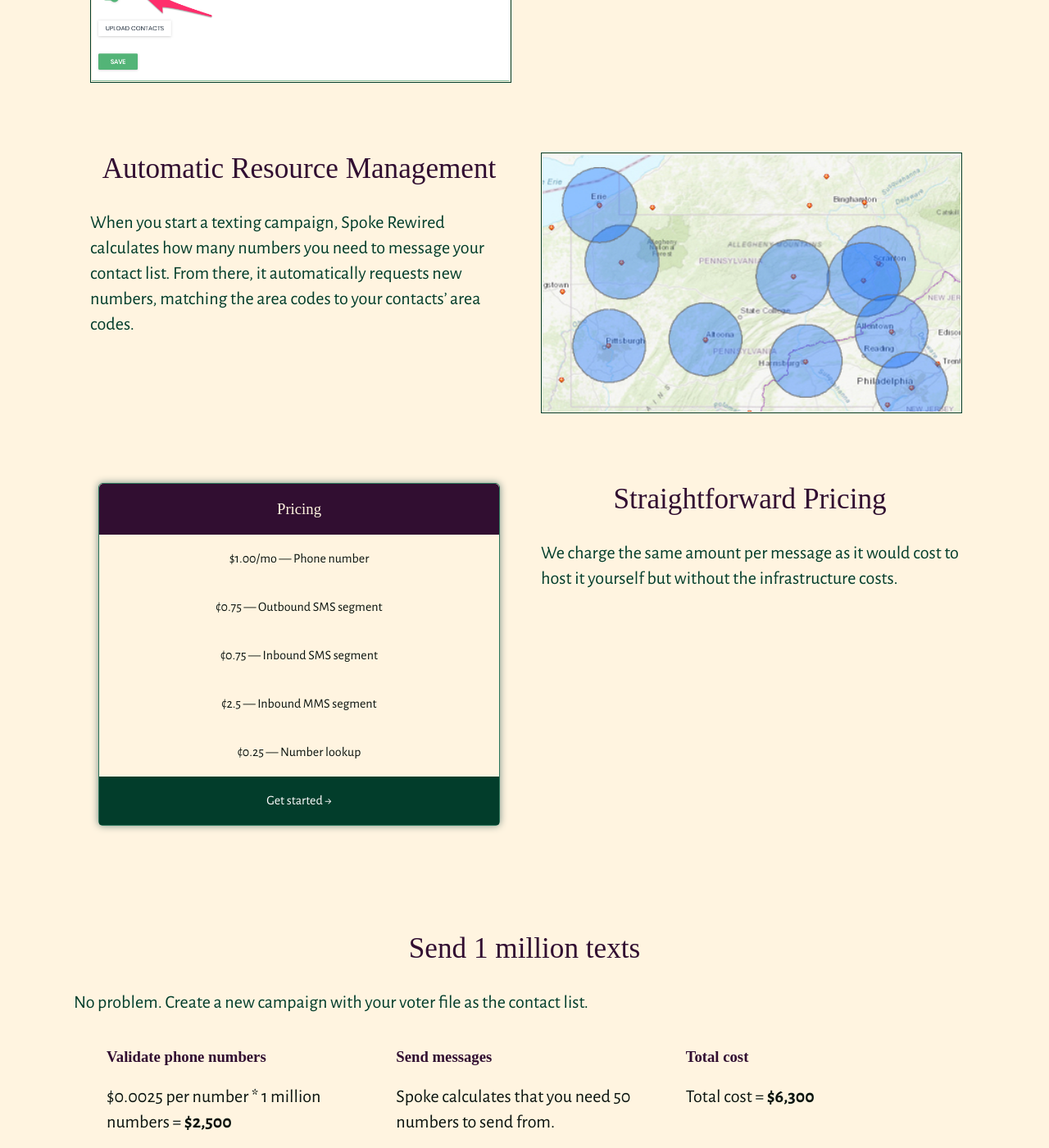
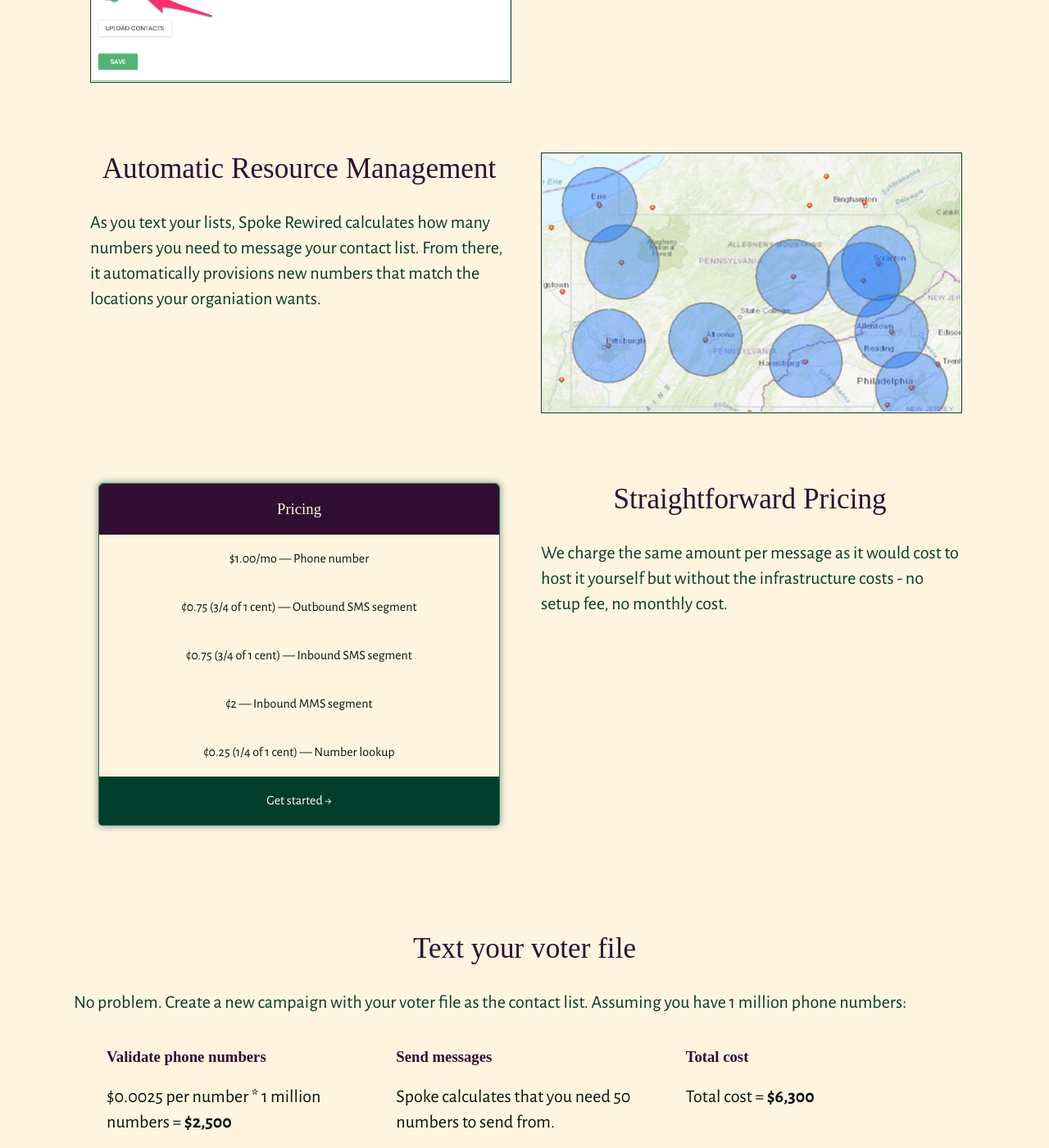
Before and after one commit to politics-rewired/politics-rewired.github.io, a Jekyll site: the page built from spoke.html, in a window 1280 px wide and 1400 px high, scrolled down 1847 px. Shown: the whole window at 82% size. Built offline with Jekyll 4.4.1, drawn with Linux system fonts in a browser that asks for light colours; some web fonts are replaced; a script that is not in the unit is left out; some of the changed text lies outside the part shown.

Commit message:
Update spoke.html

```diff
--- a/spoke.html
+++ b/spoke.html
@@ -17,21 +17,21 @@
     content: Validate every number on your contact list beforehand to ensure successful delivery and to reduce costs. All validation results are stored in a database for later reference, allowing you to find the best way to reach out to your contacts.
     image: filter.png
   - title: Automatic Resource Management
-    content: When you start a texting campaign, Spoke Rewired calculates how many numbers you need to message your contact list. From there, it automatically requests new numbers, matching the area codes to your contacts’ area codes.
+    content: As you text your lists, Spoke Rewired calculates how many numbers you need to message your contact list. From there, it automatically provisions new numbers that match the locations your organiation wants.
     image: proximity.jpg
 pricing:
-  description: We charge the same amount per message as it would cost to host it yourself but without the infrastructure costs.
+  description: We charge the same amount per message as it would cost to host it yourself but without the infrastructure costs - no setup fee, no monthly cost.
   products:
     - item: Phone number
       cost: "&dollar;1.00/mo"
     - item: Outbound SMS segment
-      cost: "&cent;0.75"
+      cost: "&cent;0.75 (3/4 of 1 cent)"
     - item: Inbound SMS segment
-      cost: "&cent;0.75"
+      cost: "&cent;0.75 (3/4 of 1 cent)"
     - item: Inbound MMS segment
-      cost: "&cent;2.5"
+      cost: "&cent;2"
     - item: Number lookup
-      cost: "&cent;0.25"
+      cost: "&cent;0.25 (1/4 of 1 cent)"
 ---
 
 <div class="heading-block">
@@ -91,13 +91,13 @@
 
 <section>
   <div class="container">
-    <h2>Send 1 million texts</h2>
-    <p class="subtext">No problem. Create a new campaign with your voter file as the contact list.</p>
+    <h2>Text your voter file</h2>
+    <p class="subtext">No problem. Create a new campaign with your voter file as the contact list. Assuming you have 1 million phone numbers:</p>
     <div class="container flex">
       <div class="text">
         <h3>Validate phone numbers</h3>
         <p>$0.0025 per number * 1 million numbers = <strong>$2,500</strong></p>
-        <p>You discover ½ are textable, ⅓ are landlines</p>
+        <p>Likely, ½ are textable, ⅓ are landlines</p>
       </div>
       <div class="text">
         <h3>Send messages</h3>
```
